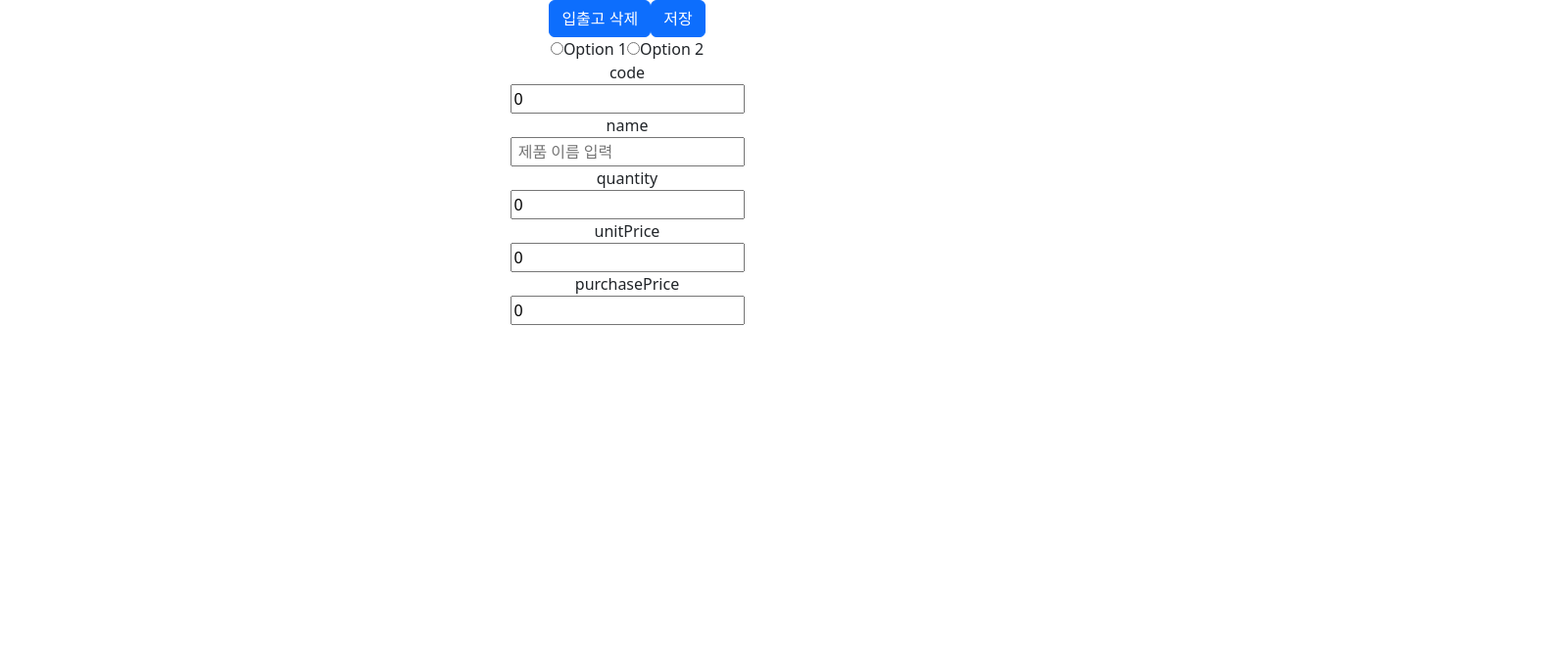
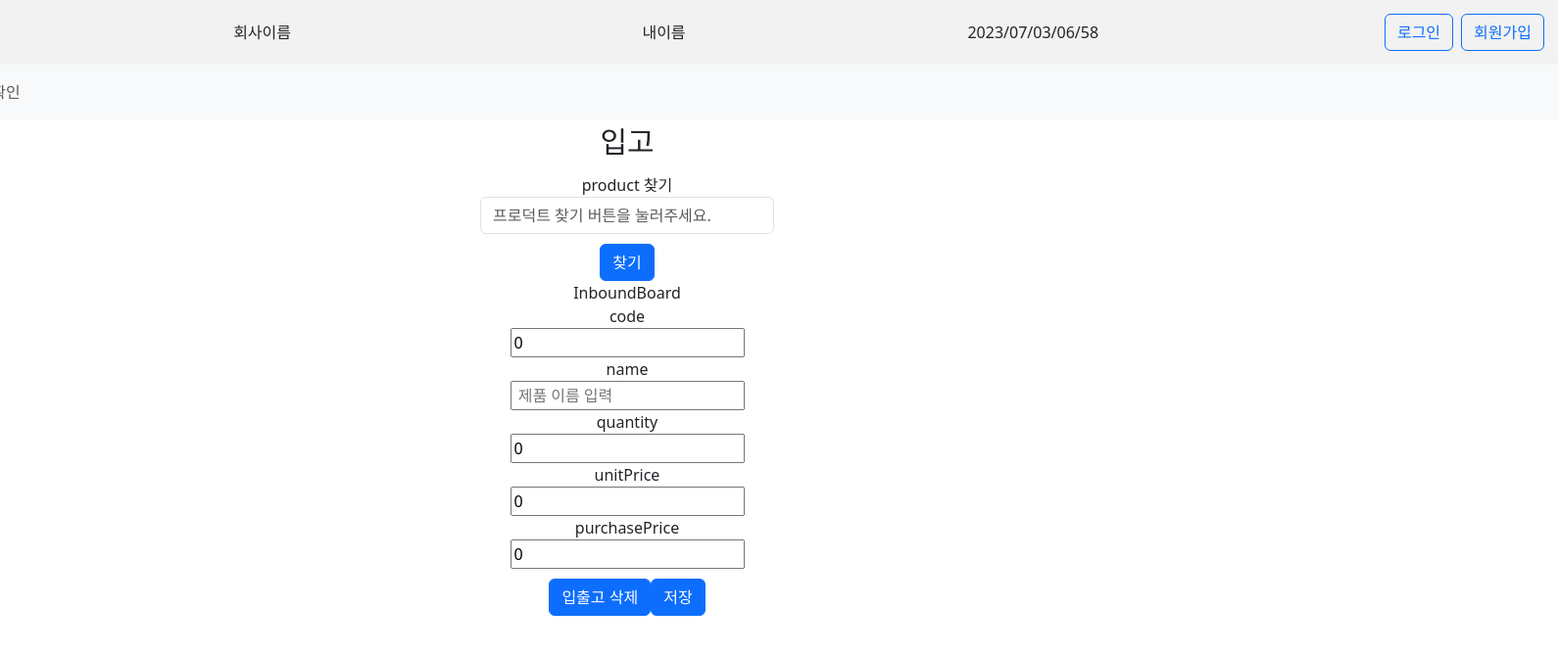
Before and after one commit to samdo91/-TypeScript_-Inventory_Management, a React (Create React App) app in the folder client/: page /AddInboundPage in a window 1280 px wide. Shown: the top 668 px of the page at 98% size, 1590 px wide, since content can reach past the window. Built offline with nearby package versions, Linux system fonts and the light colour scheme; no server answers.

Commit message:
서치모달 만들기

```diff
--- /dev/null
+++ b/client/src/comp/SearchingModal/SearchingModal.tsx
@@ -0,0 +1,42 @@
+import React, { useState } from "react";
+import { Modal, Button } from "react-bootstrap";
+import {
+  loginStateAtom,
+  loginModals,
+  searchingModalAtom,
+} from "../../globalStateManagement/index";
+import { useAtom } from "jotai";
+
+function SearchingModal() {
+  const [searchingModal, setSearchingModal] = useAtom(searchingModalAtom);
+
+  const handleModalClose = () => {
+    setSearchingModal(false);
+  };
+
+  return (
+    <>
+      <Modal show={searchingModal} onHide={handleModalClose}>
+        <Modal.Header closeButton>
+          <Modal.Title>My Modal</Modal.Title>
+        </Modal.Header>
+
+        <Modal.Body>
+          <p>This is the content of the modal.</p>
+          <p>You can add any JSX elements here.</p>
+        </Modal.Body>
+
+        <Modal.Footer>
+          <Button variant="secondary" onClick={handleModalClose}>
+            Close
+          </Button>
+          <Button variant="primary" onClick={handleModalClose}>
+            Save Changes
+          </Button>
+        </Modal.Footer>
+      </Modal>
+    </>
+  );
+}
+
+export default SearchingModal;
--- a/client/src/comp/page/BusinessPartnerPage/BusinessPartnerPage.tsx
+++ b/client/src/comp/page/BusinessPartnerPage/BusinessPartnerPage.tsx
@@ -3,7 +3,7 @@ import React, { useState, useEffect } from "react";
 import { Button } from "react-bootstrap";
 import { Link, useNavigate } from "react-router-dom";
 import Header from "../../Header/HeaderPage";
-import BulletinBoardComponent from "../Bulletin BoardComponent/BulletinBoardComponent";
+import BulletinBoardComponent from "../../BulletinBoardComponent/BulletinBoardComponent";
 import SearchingBar from "../../SearchingBar/SearchingBar";
 import { BusinessPartnerTY } from "../../../types/BusinessPartner";
 import {
--- a/client/src/comp/page/Inboundpage/AddInboundpage/AddInboundpage.tsx
+++ b/client/src/comp/page/Inboundpage/AddInboundPage/AddInboundPage.tsx
@@ -1,7 +1,18 @@
 import React, { useState } from "react";
 import styled from "@emotion/styled";
 import { InboundTY } from "../../../../types/inbound";
-import { Button } from "react-bootstrap";
+import { Button, Form } from "react-bootstrap";
+import Header from "../../../Header/HeaderPage";
+import {
+  loginStateAtom,
+  loginModals,
+  searchingModalAtom,
+} from "../../../../globalStateManagement/index";
+import { useAtom } from "jotai";
+import InboundBoard from "../InboundBoard/InboundBoard";
+import { productTY } from "../../../../types/product";
+import SearchingModal from "../../../SearchingModal/SearchingModal";
+
 function AddInboundpage() {
   const [selectedOption, setSelectedOption] = useState<string>(""); // 라디오
   const [currentCode, setCurrentCode] = useState<number>(0); // 제품번호
@@ -9,6 +20,11 @@ function AddInboundpage() {
   const [currentQuantity, setCurrentQuantity] = useState<number>(0); //제품 수량
   const [currentUnitPrice, setCurrentUnitPrice] = useState<number>(0); // 제품 입고가
   const [currentPurchasePrice, setCurrentPurchasePrice] = useState<number>(0); // 제품 출고가
+
+  const [productData, setProductData] = useState<productTY[]>([]);
+  const [loginModal, setLoginModal] = useAtom(loginModals); // 로그인 모달 불러오기
+  const [loginState, setLoginState] = useAtom(loginStateAtom); //로그인 상태
+  const [searchingModal, setSearchingModal] = useAtom(searchingModalAtom);
 
   const handleOptionChange = (event: {
     target: { value: React.SetStateAction<string> };
@@ -30,31 +46,36 @@ function AddInboundpage() {
   return (
     <AddItemInformationPageBody>
       <HeaderSection>
-        <Buttons>입출고 삭제</Buttons>
-        <Buttons onClick={addItem}>저장</Buttons>
+        <header>
+          <Header />
+        </header>
+      </HeaderSection>
+
+      <Title>입고</Title>
+
+      <ProcuctSection>
         <div>
-          <label>
-            <input
-              type="radio"
-              value="Inbound"
-              checked={selectedOption === "Inbound"}
-              onChange={handleOptionChange}
+          <InputFieldWrapper>
+            <div>product 찾기</div>
+            <InputField
+              type="text"
+              placeholder="프로덕트 찾기 버튼을 눌러주세요."
+              value={productData.length > 0 ? productData[0].productName : ""}
             />
-            Option 1
-          </label>
+          </InputFieldWrapper>
+          <Buttons
+            onClick={() => {
+              setSearchingModal(true);
+            }}
+          >
+            찾기
+          </Buttons>
+          {searchingModal ? <SearchingModal /> : ""}
+        </div>
 
-          <label>
-            <input
-              type="radio"
-              value="Outbound"
-              checked={selectedOption === "Outbound"}
-              onChange={handleOptionChange}
-            />
-            Option 2
-          </label>
-        </div>
-        <Tittle>입출고</Tittle>
-      </HeaderSection>
+        <InboundBoard />
+      </ProcuctSection>
+
       <ItemSection>
         <div>
           <div>code</div>
@@ -112,6 +133,10 @@ function AddInboundpage() {
           />
         </div>
       </ItemSection>
+      <InputSection>
+        <Buttons>입출고 삭제</Buttons>
+        <Buttons onClick={addItem}>저장</Buttons>
+      </InputSection>
     </AddItemInformationPageBody>
   );
 }
@@ -119,7 +144,23 @@ function AddInboundpage() {
 export default AddInboundpage;
 const AddItemInformationPageBody = styled.div``;
 const HeaderSection = styled.section``;
+const InputSection = styled.section`
+  margin: 10px;
+`;
 const Buttons = styled(Button)``;
-const Tittle = styled.title``;
+const Title = styled.div`
+  font-size: 30px;
+`;
 const ItemSection = styled.section``;
 const Input = styled.input``;
+const ProcuctSection = styled.section``;
+const InputField = styled(Form.Control)`
+  width: 300px;
+  margin: 0 auto;
+`;
+const InputFieldWrapper = styled.div`
+  display: flex;
+  justify-content: center;
+  flex-direction: column;
+  margin: 10px;
+`;
--- /dev/null
+++ b/client/src/comp/page/Inboundpage/InboundBoard/InboundBoard.tsx
@@ -0,0 +1,7 @@
+import React from "react";
+
+function InboundBoard() {
+  return <div>InboundBoard</div>;
+}
+
+export default InboundBoard;
--- a/client/src/comp/page/Inboundpage/Inboundage.tsx
+++ b/client/src/comp/page/Inboundpage/InboundPage.tsx
@@ -2,7 +2,7 @@ import React, { useState } from "react";
 import styled from "@emotion/styled";
 import { useNavigate } from "react-router-dom";
 import { Button } from "react-bootstrap";
-import BulletinBoardComponent from "../Bulletin BoardComponent/BulletinBoardComponent";
+import BulletinBoardComponent from "../../BulletinBoardComponent/BulletinBoardComponent";
 import { InboundTY } from "../../../types/inbound";
 import { useAtom } from "jotai";
 import { loginModals, loginStateAtom } from "../../../globalStateManagement";
@@ -20,7 +20,7 @@ const data: InboundTY[] = [
   },
 ];
 
-function Inboundpage() {
+function InboundPage() {
   const navigate = useNavigate();
   const PROXY =
     window.location.hostname === "localhost"
@@ -66,7 +66,7 @@ function Inboundpage() {
   );
 }
 
-export default Inboundpage;
+export default InboundPage;
 const InboundPageBody = styled.div``;
 const HeaderSection = styled.section``;
 const Buttons = styled(Button)``;
--- a/client/src/comp/page/ItemInformationPage/ItemInformationPage.tsx
+++ b/client/src/comp/page/ItemInformationPage/ItemInformationPage.tsx
@@ -3,7 +3,7 @@ import React, { useState, useEffect } from "react";
 import Searching from "../../SearchingBar/SearchingBar";
 import { Link } from "react-router-dom";
 import Header from "../../Header/HeaderPage";
-import BulletinBoardComponent from "../Bulletin BoardComponent/BulletinBoardComponent";
+import BulletinBoardComponent from "../../BulletinBoardComponent/BulletinBoardComponent";
 import { productTY } from "../../../types/product";
 import { useAtom } from "jotai";
 import { loginStateAtom, loginModals } from "../../../globalStateManagement";
--- a/client/src/comp/page/MainPage/MainPage.tsx
+++ b/client/src/comp/page/MainPage/MainPage.tsx
@@ -2,7 +2,7 @@ import React, { useState, useEffect } from "react";
 import Header from "../../Header/HeaderPage";
 import styled from "@emotion/styled";
 import MainPageBoard from "./MainPageLInkButton/MainPageLInkButton";
-import BulletinBoardComponent from "../Bulletin BoardComponent/BulletinBoardComponent";
+import BulletinBoardComponent from "../../BulletinBoardComponent/BulletinBoardComponent";
 import { Container, Row, Col } from "react-bootstrap";
 import { productTY } from "../../../types/product";
 import { BusinessPartnerTY } from "../../../types/BusinessPartner";
--- a/client/src/globalStateManagement/index.tsx
+++ b/client/src/globalStateManagement/index.tsx
@@ -6,6 +6,8 @@ export const loginModals = atom<boolean>(false);
 
 // 로그인이 되어 있는 지 안되고 있는지
 export const loginStateAtom = atom<boolean>(false);
+
+export const searchingModalAtom = atom<boolean>(false);
 
 // 유저데이터가 저장된다.
 export const userDataAtom = atom<UserDataTY>({
```
Also changed, not shown: client/src/router/router.tsx (+4 -4 lines), client/src/comp/BulletinBoardComponent/BulletinBoardComponent.tsx (renamed from client/src/comp/page/Bulletin BoardComponent/BulletinBoardComponent.tsx).
